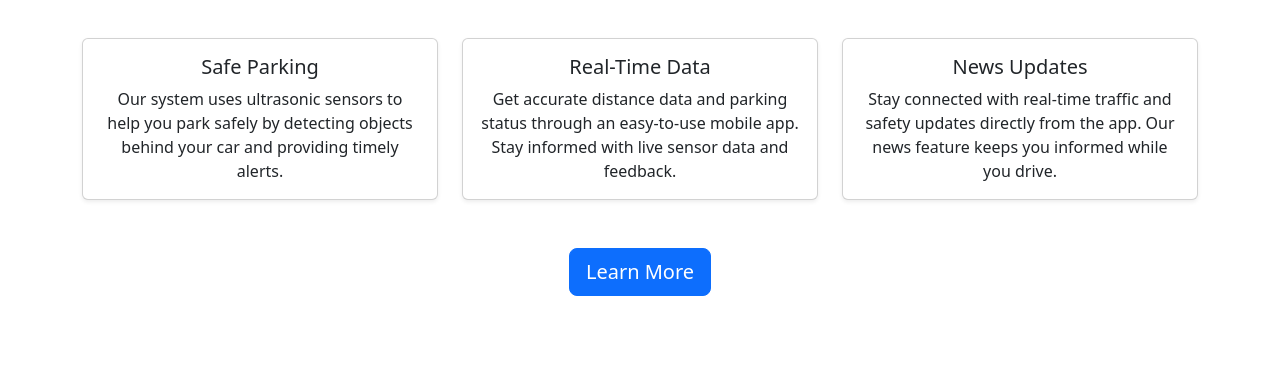
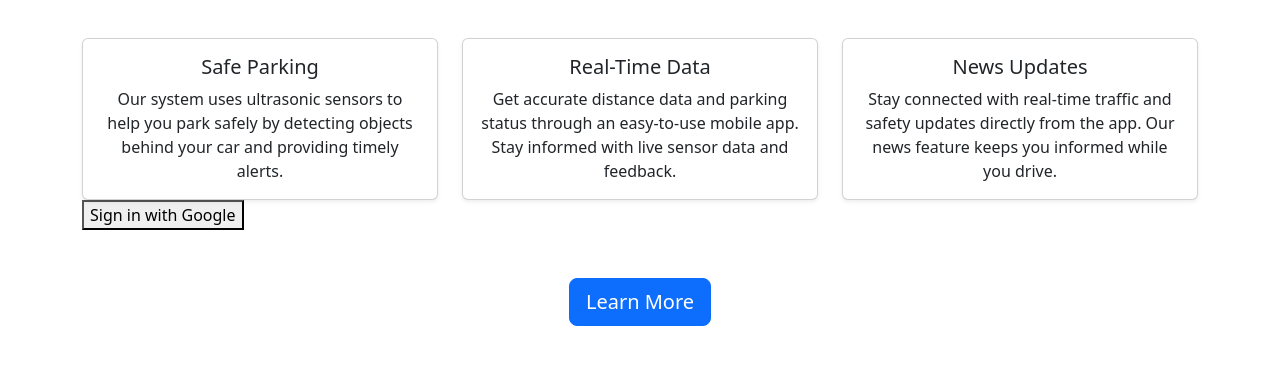
Before and after one commit to EricHanJf/IOT-I-CA-RoadAware, a Flask app: page / in a window 1280 px wide. Shown: the part 235-600 px from the top of the page. Run offline with Flask 3, Linux system fonts and the light colour scheme.

Commit message:
added google login button in index.html page

```diff
--- a/templates/index.html
+++ b/templates/index.html
@@ -41,6 +41,11 @@
             </div>
         </div>
     </div>
+    <a href="/login">
+        <button type="button" class="login-with-google-btn">
+            Sign in with Google
+        </button>
+    </a>
 
     <!-- Call to Action Section -->
     <div class="row mt-5">
```
